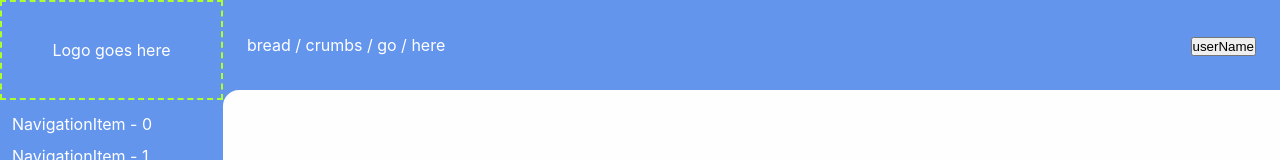
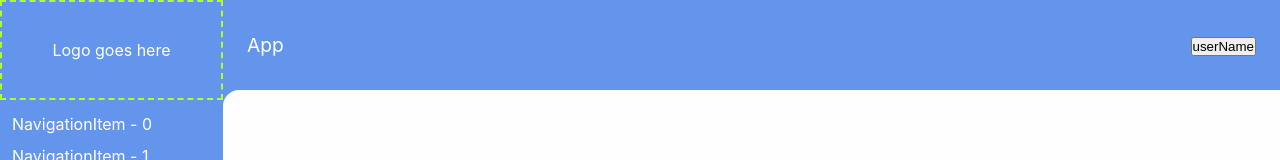
Before and after one commit to georgeiliadis91/base_dashboard, a React (Create React App) app: page /app in a window 1280 px wide. Shown: the top 160 px of the page. Built offline with nearby package versions, Linux system fonts and the light colour scheme.

Commit message:
copilot breadcrumbs

```diff
--- /dev/null
+++ b/src/components/breadcrumbs/BreadCrumbs.module.css
@@ -0,0 +1,11 @@
+.breadcrumbs {
+  font-size: 1.2rem;
+  color: #fff;
+  margin-right:0.5rem;
+}
+
+/* Breadcrumb flex container */
+.breadcrumbs_container {
+  display: flex;
+  align-items: center;
+}
--- /dev/null
+++ b/src/components/breadcrumbs/BreadCrumbs.tsx
@@ -0,0 +1,27 @@
+import React from 'react'
+import { useLocation } from 'react-router'
+import styles from './BreadCrumbs.module.css'
+interface Props {
+
+}
+
+
+//BreadCrumbs Component
+export const BreadCrumbs: React.FC<Props> = () => {
+    const routes = useLocation();
+
+    //Get the pathname from the location object
+    const breadcrumbs = routes.pathname.split('/').filter(x => x);
+
+    //Capitalise first letter of each word
+    const capitalise = (str: string) => {
+        return str.replace(/\b\w/g, l => l.toUpperCase());
+    }
+
+    return (
+        <div className={styles.breadcrumbs_container}>
+            {breadcrumbs.map((crumb, index) => {
+                return <span className={styles.breadcrumbs}>{capitalise(crumb)} {index !== breadcrumbs.length-1 && `-`}</span>})}
+        </div>
+    )
+}
--- a/src/layouts/dasboard/components/TopBar/TopBar.tsx
+++ b/src/layouts/dasboard/components/TopBar/TopBar.tsx
@@ -1,4 +1,5 @@
 import React from "react";
+import { BreadCrumbs } from "../../../../components/breadcrumbs/BreadCrumbs";
 import { DropDown } from "../../../../components/dropdown/DropDown";
 import styles from "./TopBar.module.css";
 interface Props {}
@@ -7,7 +8,7 @@ export const TopBar = (props: Props) => {
   return (
     <div className={styles.container}>
       <div className={styles.breadcrumbs_container}>
-        bread / crumbs / go / here
+        <BreadCrumbs/>
       </div>
       <div className={styles.user_menu_container}>
         <DropDown menuTitle="userName" menuElements={MenuList} />
```
